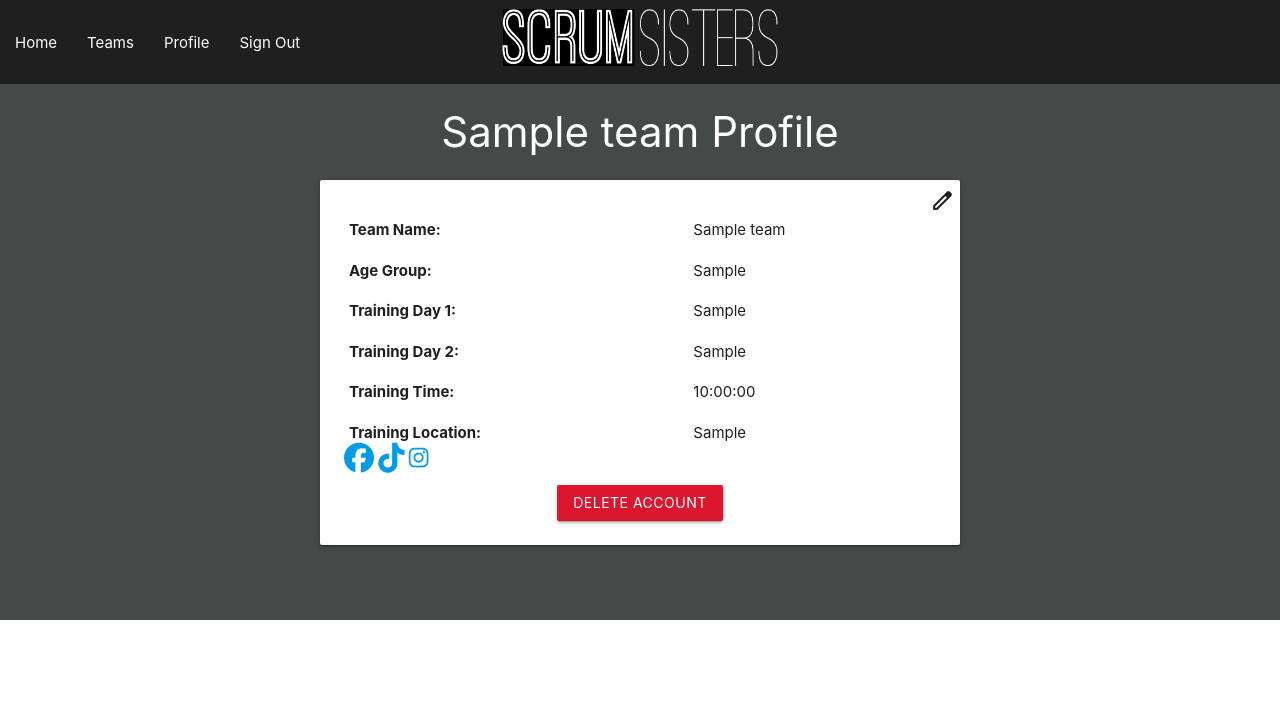
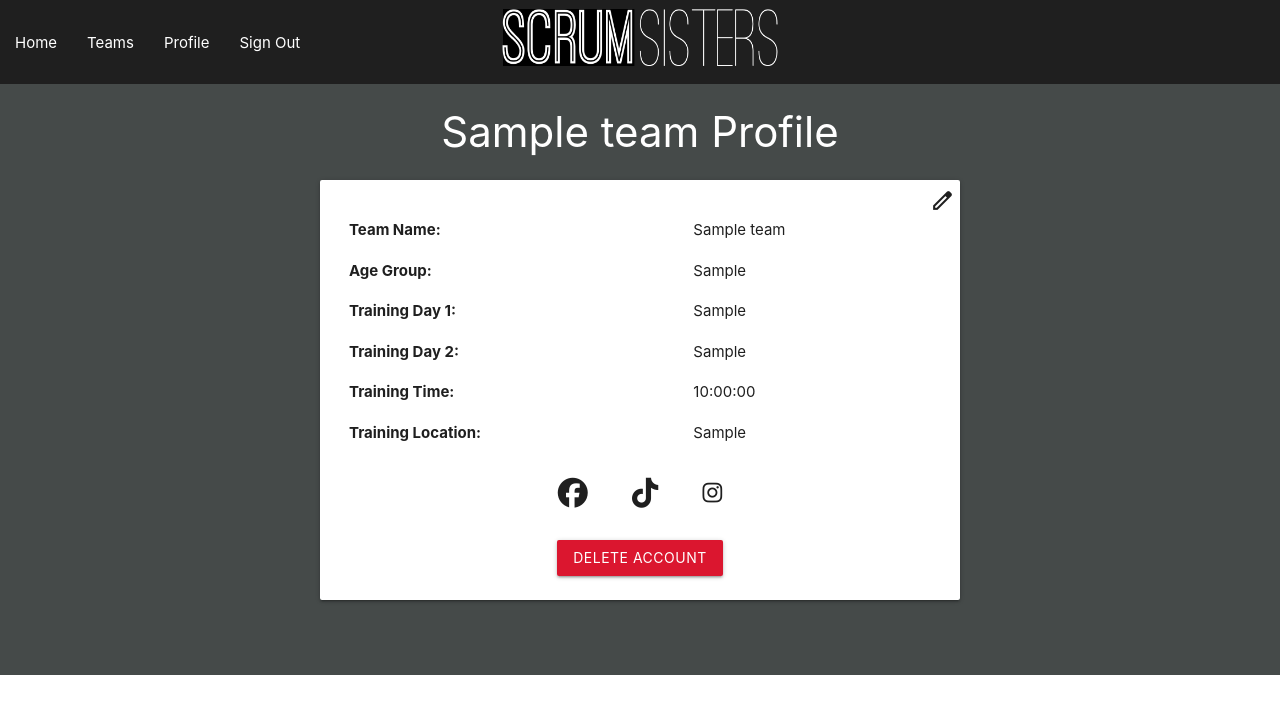
Before and after one commit to abz2489/scrum-sisters, a Flask app: page /team_profile/1 in a window 1280 px wide. Shown: the top 714 px of the page. Run offline with Flask 2, Linux system fonts and the light colour scheme; a user stored in the database is signed in; tables that the repository leaves empty hold one stand-in row (values such as "Sample post"); some libraries are stand-ins or nearby versions.

Commit message:
Style social icons

```diff
--- a/scrumsisters/static/css/style.css
+++ b/scrumsisters/static/css/style.css
@@ -239,6 +239,21 @@ td:first-child {
 .dropdown-trigger, input {
   color: var(--light-text);
 }
+
+/*TEAM_PROFILE.HTML*/
+.social-container {
+  text-align: center;
+  margin-top: 15px;
+  padding: 20px 0 20px 0;
+}
+
+.social-container > span {
+  margin: 0px 20px 0px 20px;
+}
+
+i {
+  color: var(--black);
+}
 /*TEAMS.HTML*/
 
 
```
